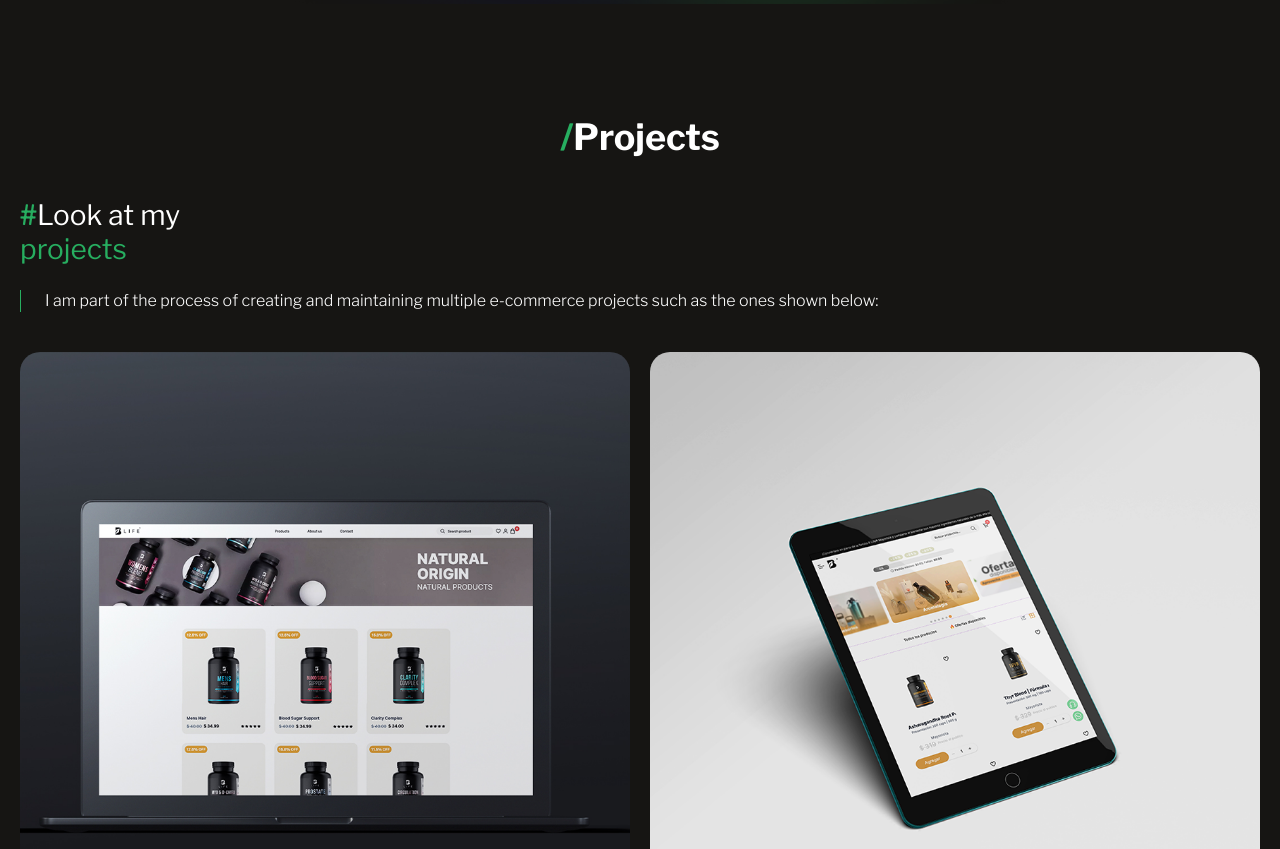
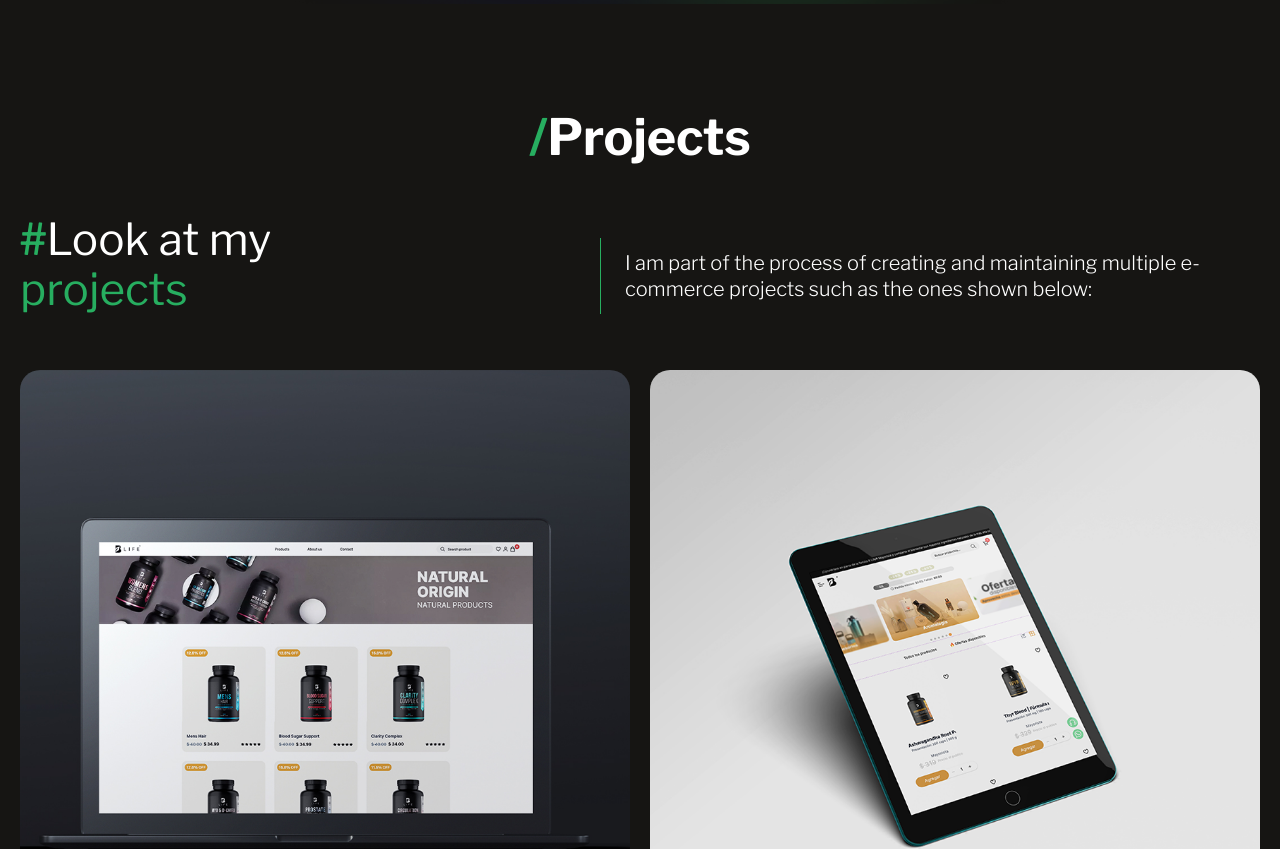
Before and after one commit to ivanxpalacios/portfolio-new, a Next.js app: page / in a window 1280 px wide. Shown: the part 3107-3956 px from the top of the page. Built offline with nearby package versions, Linux system fonts and the light colour scheme.

Commit message:
Antes de decidir si en desktop mostraremos 2 pryectos en swiper o los tres normales

```diff
--- a/src/app/page.js
+++ b/src/app/page.js
@@ -138,24 +138,25 @@ export default function Home() {
       </section>
 
       {/* Sección Projects */}
-      <section className="px-5 mt-20 lg:mt-28" id="projects">
-        <h1 className="text-white text-[36px] font-bold leading-[42px] text-center">
+      <section className="px-5 mt-20 lg:mt-28 max-w-[1300px] mx-auto" id="projects">
+        <h1 className="text-white text-[36px] lg:text-[50px] font-bold leading-[42px] text-center">
           <span className="text-primary">/</span>Projects
         </h1>
 
-        <div className="mt-10">
+        <div className="mt-10 lg:mt-14 lg:flex justify-between">
           <h2
-            className="text-white text-[28px] leading-[34px]"
+            className="text-white text-[28px] lg:text-[44px] leading-[34px] lg:leading-[50px]"
           >
             <span className="text-primary font-bold">#</span>Look at my <br /> <span className="text-primary">projects</span>
           </h2>
 
-          <p className="mt-6 text-white leading-[22px] font-[300] border-l border-primary px-6">
-            I am part of the process of creating and maintaining multiple e-commerce projects such as the ones shown below:
+          <p className="mt-6 text-white leading-[22px] lg:text-[20px] lg:leading-[26px] font-[300] border-l border-primary px-6 lg:max-w-[660px] lg:flex items-center">
+          I am part of the process of creating and maintaining multiple e-commerce projects such as the ones shown below:
           </p>
+
         </div>
 
-        <div className="mt-10">
+        <div className="mt-10 lg:mt-14">
           <SwiperProjectsCards />
         </div>
       </section>
```
